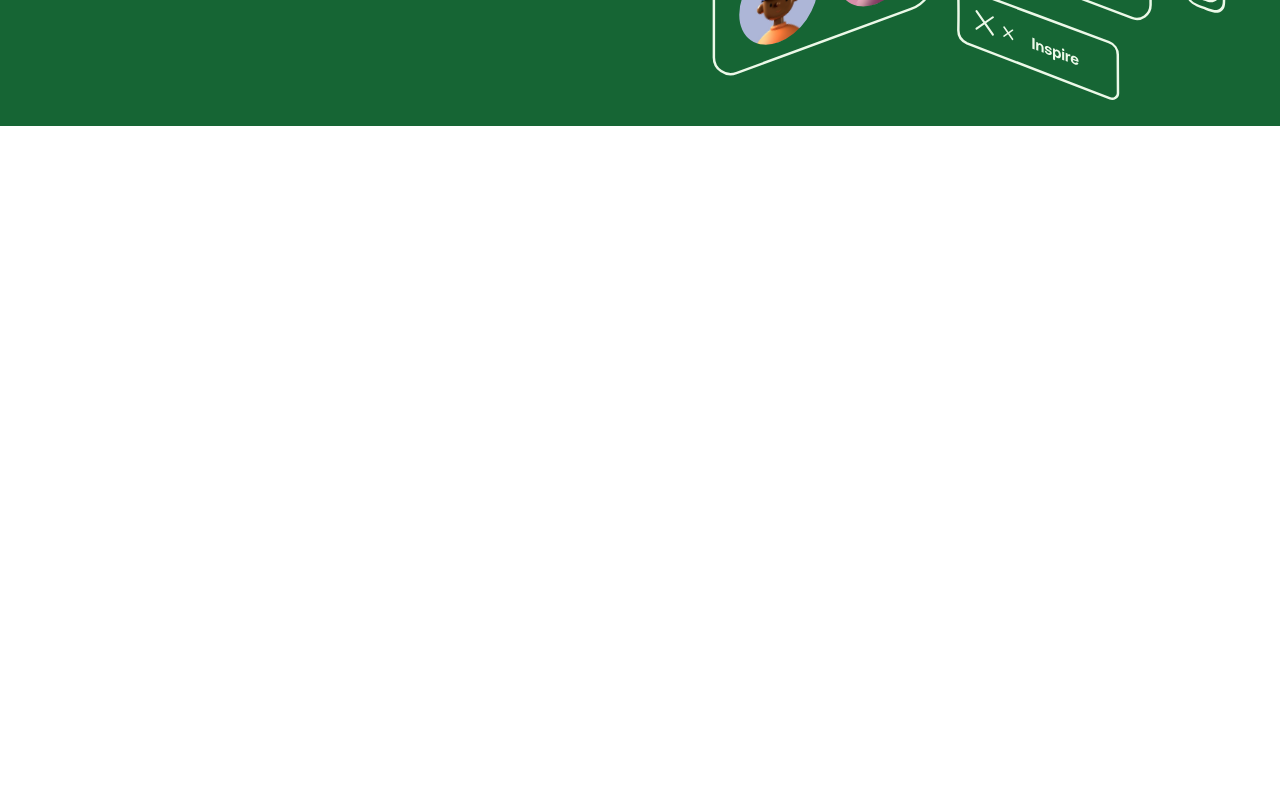
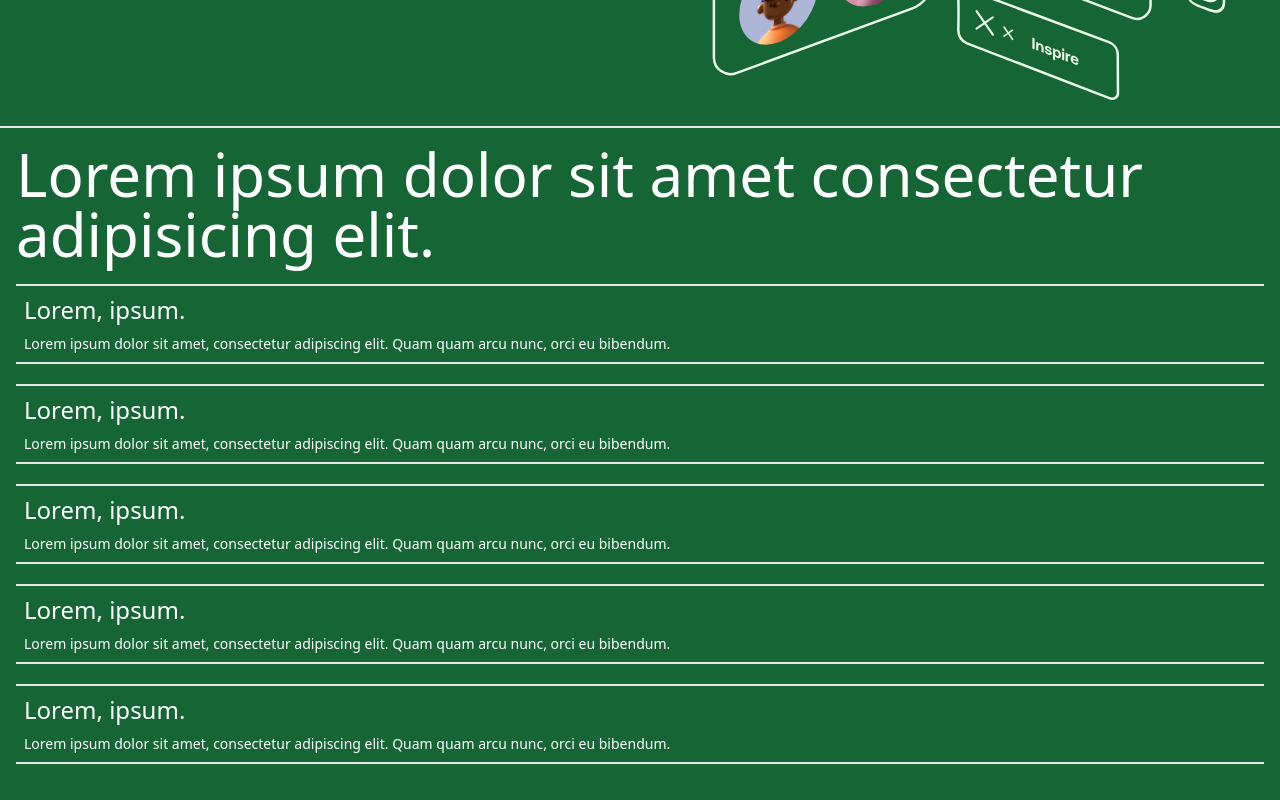
Before and after one commit to Parsya2/landing-page, a React (Create React App) app: page / in a window 1280 px wide. Shown: the part 676-1476 px from the top of the page. Before the commit the page ends 802 px from the top, so only its background shows below. Built offline with nearby package versions, Linux system fonts and the light colour scheme.

Commit message:
sec-1 added

```diff
--- a/src/App.js
+++ b/src/App.js
@@ -1,10 +1,13 @@
 import Nav from "./components/nav";
 import Header from "./components/header";
+import Sec from "./components/sec";
+
 const App = () => {
   return (
     <>
       <Nav />
       <Header/>
+      <Sec/>
     </>
   );
 };
--- /dev/null
+++ b/src/components/sec.js
@@ -0,0 +1,37 @@
+export const Sec = () => {
+  return (
+    <>
+      <section className="bg-green-800 border-t-2 p-4">
+        <div>
+          <h1 className="text-white font-normal text-3xl md:text-6xl">
+            Lorem ipsum dolor sit amet consectetur adipisicing elit.
+          </h1>
+          <ul className="text-white">
+            <li className="border-y-2 my-5 hover:bg-green-200 hover:text-green-800">
+              <h1 className="font-normal text-2xl m-2">Lorem, ipsum.</h1>
+              <p className="font-normal text-sm m-2">Lorem ipsum dolor sit amet, consectetur adipiscing elit. Quam quam arcu nunc, orci eu bibendum. </p>
+            </li>
+            <li className="border-y-2 my-5 hover:bg-green-200 hover:text-green-800">
+              <h1 className="font-normal text-2xl m-2">Lorem, ipsum.</h1>
+              <p className="font-normal text-sm m-2">Lorem ipsum dolor sit amet, consectetur adipiscing elit. Quam quam arcu nunc, orci eu bibendum. </p>
+            </li>
+            <li className="border-y-2 my-5 hover:bg-green-200 hover:text-green-800">
+              <h1 className="font-normal text-2xl m-2">Lorem, ipsum.</h1>
+              <p className="font-normal text-sm m-2">Lorem ipsum dolor sit amet, consectetur adipiscing elit. Quam quam arcu nunc, orci eu bibendum. </p>
+            </li>
+            <li className="border-y-2 my-5 hover:bg-green-200 hover:text-green-800">
+              <h1 className="font-normal text-2xl m-2">Lorem, ipsum.</h1>
+              <p className="font-normal text-sm m-2">Lorem ipsum dolor sit amet, consectetur adipiscing elit. Quam quam arcu nunc, orci eu bibendum. </p>
+            </li>
+            <li className="border-y-2 my-5 hover:bg-green-200 hover:text-green-800">
+              <h1 className="font-normal text-2xl m-2">Lorem, ipsum.</h1>
+              <p className="font-normal text-sm m-2">Lorem ipsum dolor sit amet, consectetur adipiscing elit. Quam quam arcu nunc, orci eu bibendum. </p>
+            </li>
+          </ul>
+        </div>
+      </section>
+    </>
+  );
+};
+
+export default Sec;
```
Also changed, not shown: public/robots.txt (deleted), 1 other file (tests, documents, lock files or other folders).
